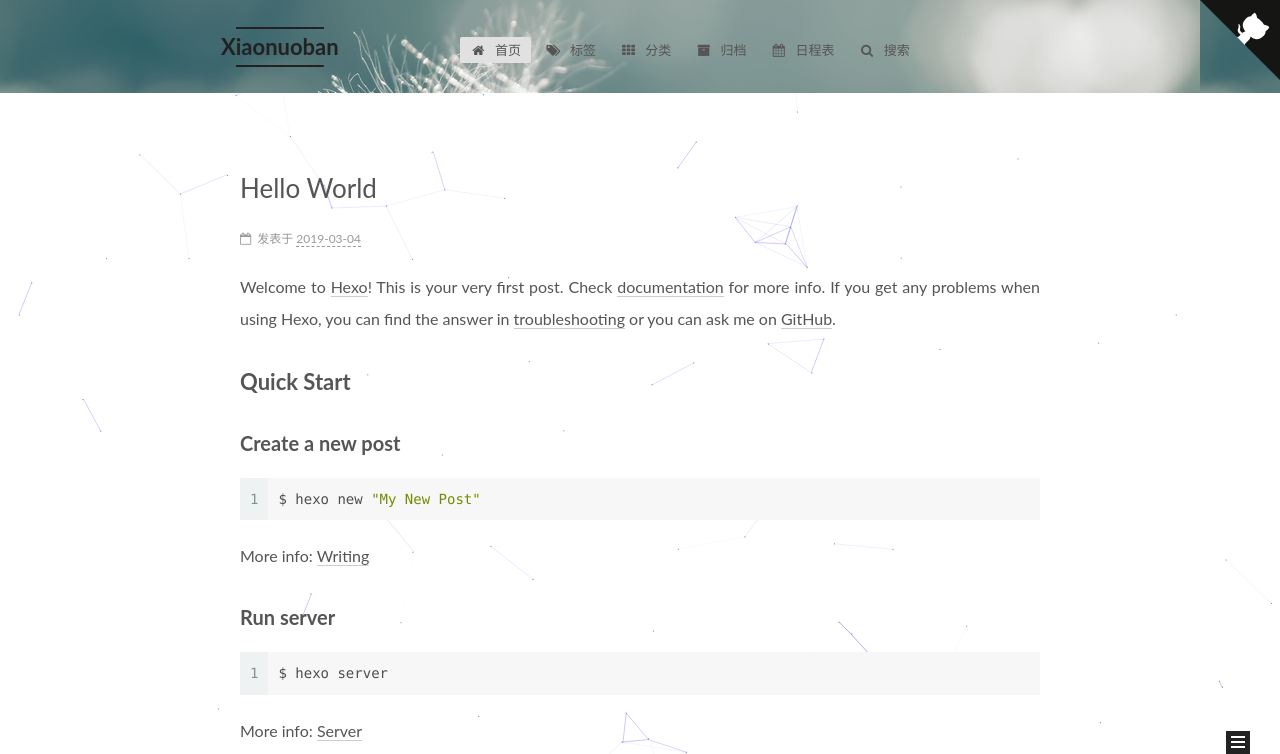
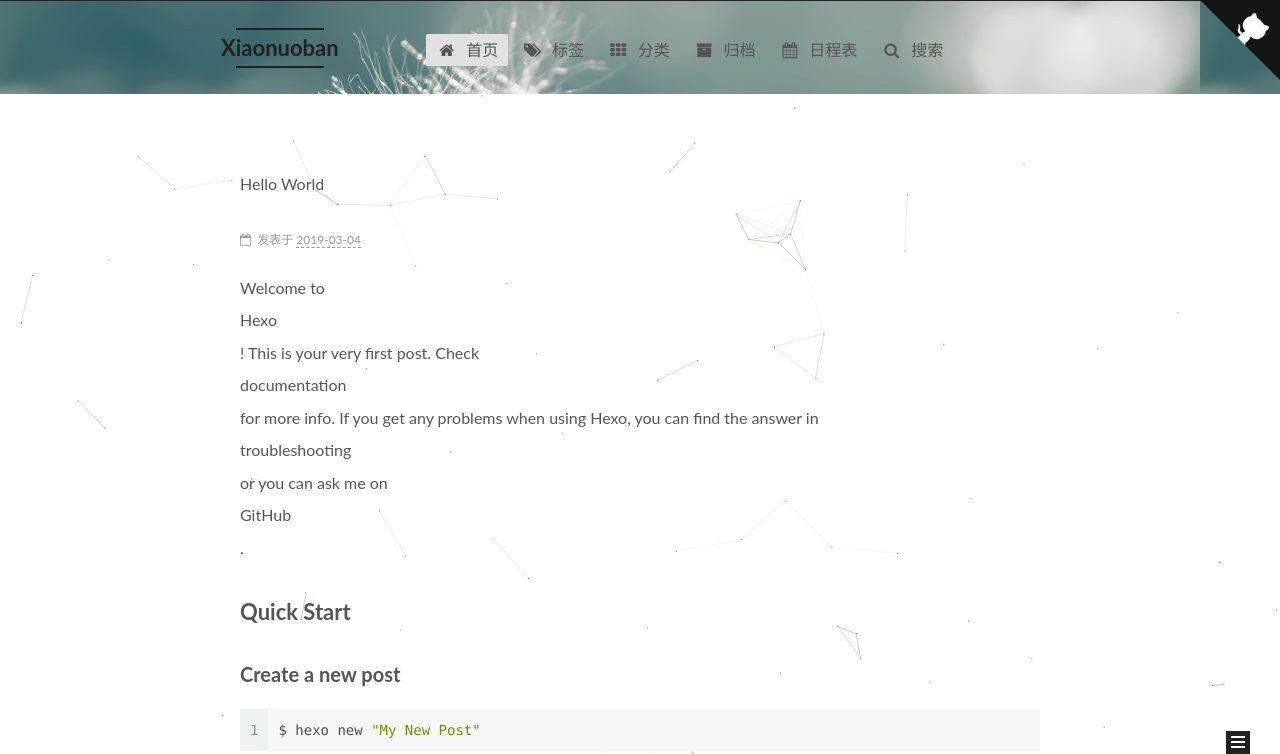
Before and after one commit to nuomizhi/nuomizhi.github.io, a plain HTML site: page index.html in a window 1280 px wide. Shown: the top 754 px of the page. Drawn offline with Linux system fonts and the light colour scheme.

Commit message:
Site updated: 2019-03-05 20:08:54

```diff
--- a/css/main.css
+++ b/css/main.css
@@ -1250,7 +1250,7 @@ pre .javascript .function {
 .menu .menu-item a,
 .menu .menu-item span.exturl {
   display: block;
-  font-size: 13px;
+  font-size: 16px;
   line-height: inherit;
   border-bottom: 1px solid transparent;
   transition-property: border-color;
@@ -1998,7 +1998,7 @@ pre .javascript .function {
   width: 4px;
   height: 4px;
   border-radius: 50%;
-  background: #13cff9;
+  background: #ffff6b;
 }
 .links-of-blogroll {
   font-size: 13px;
@@ -2966,3 +2966,18 @@ hr {
 .header {
   background: url("../image/bg.jpg");
 }
+a,
+span.exturl {
+  display: block;
+  font-size: 16px;
+  line-height: inherit;
+  border-bottom: 1px solid transparent;
+  transition-property: border-color;
+  transition-duration: 0.2s;
+  transition-timing-function: ease-in-out;
+  transition-delay: 0s;
+}
+a:hover,
+span.exturl:hover {
+  border-bottom-color: #222;
+}
```
